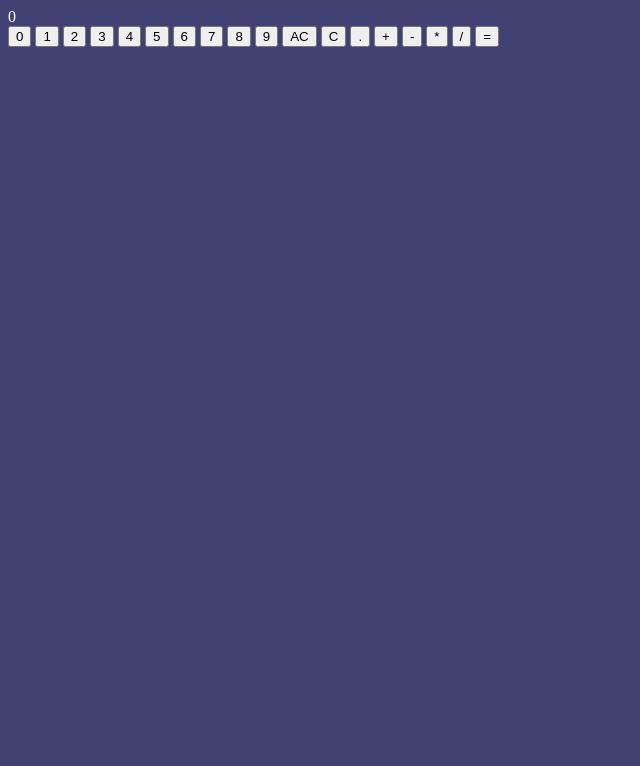
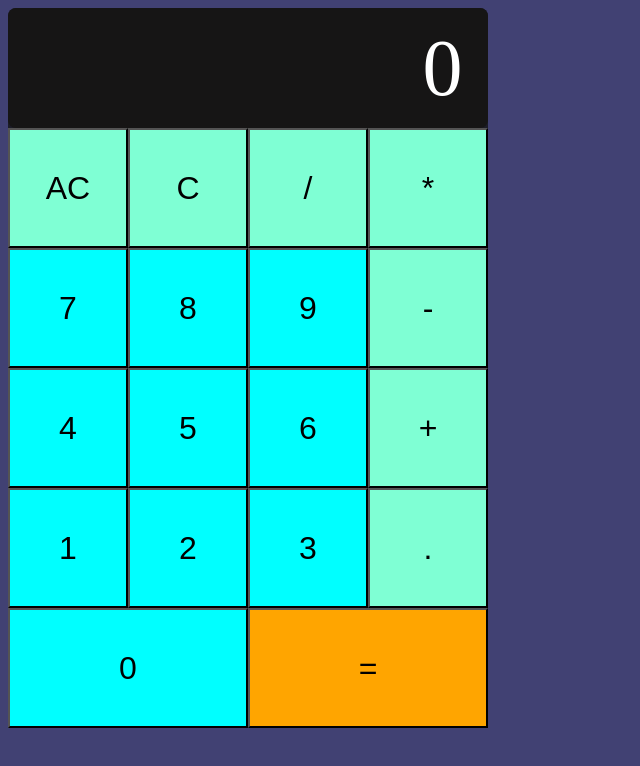
Before and after one commit to Mouladoskylaki/The-Odin-Project---Calculator, a plain HTML site: page index.html in a window 1280 px wide. Shown: the whole page, without its empty margins (0-640 px from the left). Drawn offline with Linux system fonts and the light colour scheme.

Commit message:
feat: Complete basic calculator project
- Implemented a functional calculator with support
 for basic arithmetic operations: addition,
 subtraction, multiplication, and division.
- Integrated interactive UI components with event
listeners for button clicks and keyboard input.
- Added features to handle decimal point input and
 clearing functionality (AC and C buttons).
- Implemented real-time display updates and result
 calculations, including rounding to two decimal
 places.
- Ensured proper handling of special cases like
division by zero.
- Applied CSS styling to center display text
vertically and align buttons for a consistent and
user-friendly layout.
- Enhanced user experience with support for
keyboard operations and improved input handling.
- Fixed issues with operator handling and result
display for seamless user interaction.

Finalized and tested for smooth performance across
 different scenarios.

```diff
--- a/index.html
+++ b/index.html
@@ -10,23 +10,23 @@
     <div class="container">
         <div id="display" class="display">0</div>
         <div class="button-container">
-        <button class="numButtons" id="0">0</button>
+        <button class="buttons" id="AC">AC</button>
+        <button class="buttons" id="C">C</button>
+        <button class="operateButtons" id="/">/</button>
+        <button class="operateButtons" id="*">*</button>
+        <button class="numButtons" id="7">7</button>
+        <button class="numButtons" id="8">8</button>
+        <button class="numButtons" id="9">9</button>
+        <button class="operateButtons" id="-">-</button>
+        <button class="numButtons" id="4">4</button>
+        <button class="numButtons" id="5">5</button>
+        <button class="numButtons" id="6">6</button>
+        <button class="operateButtons" id="+">+</button>
         <button class="numButtons" id="1">1</button>
         <button class="numButtons" id="2">2</button>
         <button class="numButtons" id="3">3</button>
-        <button class="numButtons" id="4">4</button>
-        <button class="numButtons" id="5">5</button>
-        <button class="numButtons" id="6">6</button>
-        <button class="numButtons" id="7">7</button>
-        <button class="numButtons" id="8">8</button>
-        <button class="numButtons" id="9">9</button>
-        <button class="buttons" id="AC">AC</button>
-        <button class="buttons" id="C">C</button>
         <button class="buttons" id="del">.</button>
-        <button class="operateButtons" id="+">+</button>
-        <button class="operateButtons" id="-">-</button>
-        <button class="operateButtons" id="*">*</button>
-        <button class="operateButtons" id="/">/</button>
+        <button class="numButtons" id="0">0</button>
         <button class="buttons" id="=">=</button>
         </div>
     </div>
--- a/styles.css
+++ b/styles.css
@@ -2,3 +2,53 @@ body {
     background-color: rgb(65, 65, 115);
     color: white;
 }
+#display {
+    display: flex;
+    align-items: center; /* Vertically center */
+    justify-content: right; /* Horizontally center (optional) */
+    min-height: 15vh;
+    max-height: 15vh;
+    background-color: rgb(22, 21, 21);
+    font-size: 10vh;
+    text-align: right;
+    border-radius: 1vh;
+    padding-right: 2vw;
+}
+
+.container {
+    background-color: rgb(28, 28, 39);
+    display: flex;
+    flex-direction: column;
+    min-height: 90vh;
+    width: 60vh;
+    border-radius: 1vh;
+
+}
+.button-container {
+    display: flex;
+    flex-wrap: wrap;
+    justify-content: space-between;
+}
+button {
+    height: 15vh;
+    width: 15vh;
+    font-size: 4vh;
+
+}
+#\3D {
+    background-color: orange;
+    flex-grow: 0.50;
+
+}
+#\30 {
+    flex-grow: 0.50;
+}
+.numButtons {
+    background-color: aqua;
+}
+.buttons {
+    background-color: aquamarine;
+}
+.operateButtons {
+    background-color: aquamarine;
+}
```
